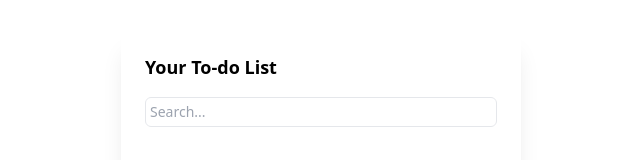
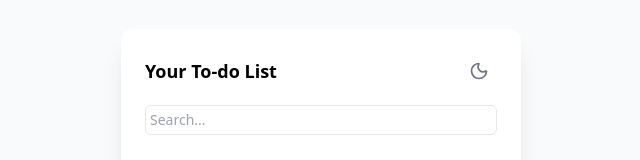
Before and after one commit to praiseee/Challenge1, a React (Vite) app: page /todo in a window 1280 px wide. Shown: the part 121-281 px from the top of the page, without its empty margins (319-959 px from the left). Built offline with nearby package versions, Linux system fonts and the light colour scheme.

Commit message:
Checkmark and Light/Dark mode added

```diff
--- a/package.json
+++ b/package.json
@@ -19,8 +19,11 @@
     "clsx": "^2.1.1",
     "framer-motion": "^12.23.21",
     "lucide-react": "^0.544.0",
+    "next-themes": "^0.4.6",
     "react": "^19.1.1",
+    "react-checkmark": "^2.1.1",
     "react-dom": "^19.1.1",
+    "react-icons": "^5.5.0",
     "react-router-dom": "^7.9.3",
     "tailwind-merge": "^3.3.1",
     "tw-animate-css": "^1.4.0",
--- /dev/null
+++ b/src/components/TodoComp/ModeToggle.tsx
@@ -0,0 +1,26 @@
+import { Sun, Moon } from "lucide-react"
+import { useTheme } from "./ThemeProvider"
+
+export function ModeToggle() {
+  const { theme, setTheme } = useTheme()
+
+  const handleClick = () => {
+    setTheme(theme === "dark" ? "light" : "dark")
+  }
+
+  return (
+    <button
+      onClick={handleClick}
+      className="p-2 rounded-full transition-colors hover:bg-gray-200 dark:hover:bg-gray-700"
+      aria-label="Toggle theme">
+
+      {theme === "dark" ? (
+        <Sun className="w-5 h-5 text-orange-400"/>
+      ) : (
+        <Moon className="w-5 h-5 text-gray-500"/>
+      )}
+    </button>
+  )
+}
+
+export default ModeToggle;
--- /dev/null
+++ b/src/components/TodoComp/ThemeProvider.tsx
@@ -0,0 +1,73 @@
+import { createContext, useContext, useEffect, useState } from "react"
+
+type Theme = "dark" | "light" | "system"
+
+type ThemeProviderProps = {
+  children: React.ReactNode
+  defaultTheme?: Theme
+  storageKey?: string
+}
+
+type ThemeProviderState = {
+  theme: Theme
+  setTheme: (theme: Theme) => void
+}
+
+const initialState: ThemeProviderState = {
+  theme: "system",
+  setTheme: () => null,
+}
+
+const ThemeProviderContext = createContext<ThemeProviderState>(initialState)
+
+export function ThemeProvider({
+  children,
+  defaultTheme = "system",
+  storageKey = "vite-ui-theme",
+  ...props
+}: ThemeProviderProps) {
+  const [theme, setTheme] = useState<Theme>(
+    () => (localStorage.getItem(storageKey) as Theme) || defaultTheme
+  )
+
+  useEffect(() => {
+    const root = window.document.documentElement
+
+    root.classList.remove("light", "dark")
+
+    if (theme === "system") {
+      const systemTheme = window.matchMedia("(prefers-color-scheme: dark)")
+        .matches
+        ? "dark"
+        : "light"
+
+      root.classList.add(systemTheme)
+      return
+    }
+
+    root.classList.add(theme)
+  }, [theme])
+
+  const value = {
+    theme,
+    setTheme: (theme: Theme) => {
+      localStorage.setItem(storageKey, theme)
+      setTheme(theme)
+    },
+  }
+
+  return (
+    <ThemeProviderContext.Provider {...props} value={value}>
+      {children}
+    </ThemeProviderContext.Provider>
+  )
+}
+
+export const useTheme = () => {
+  const context = useContext(ThemeProviderContext)
+
+  if (context === undefined)
+    throw new Error("useTheme must be used within a ThemeProvider")
+
+  return context
+}
--- a/src/components/TodoComp/TodoItem.tsx
+++ b/src/components/TodoComp/TodoItem.tsx
@@ -2,6 +2,8 @@ import React from "react";
 import type { RefObject } from "react";
 import { useSortable } from "@dnd-kit/sortable";
 import { CSS } from "@dnd-kit/utilities";
+import { FiCheck } from "react-icons/fi";
+import { Trash } from "lucide-react"
 
 interface TodoItemProps {
   id: number;
@@ -48,12 +50,16 @@ const TodoItem: React.FC<TodoItemProps> = ({
             <div className="w-5 h-0.25 bg-gray-400 mb-1 rounded-sm"></div>
         </div>
 
-        {/* Done Circle */}
+        {/* Done */}
         <div
-            onClick={() => toggleDone(id)}
-            className={`w-5 h-5 rounded-full border border-gray-500 flex items-center justify-center cursor-pointer transition-colors shrink-0 ${
+          onClick={() => toggleDone(id)}
+          className={`w-5 h-5 rounded-full border border-gray-500 flex items-center justify-center cursor-pointer transition-colors shrink-0 ${
             done ? "bg-blue-500 border-blue-500" : "bg-transparent"}`}>
 
+          {/* Tick */}
+          <FiCheck
+            className={`text-white transition-transform duration-300 ease-out ${
+              done ? "scale-90 opacity-100" : "scale-0 opacity-0"}`}/>
         </div>
 
         {/* Text Input */}
@@ -72,7 +78,7 @@ const TodoItem: React.FC<TodoItemProps> = ({
         <div
             onClick={() => handleDelete(id)}
             className="text-sm px-3 py-1 rounded-3xl flex items-center justify-center border border-gray-300 flex-shrink-0 cursor-pointer hover:bg-gray-100 transition">
-            Delete
+            <Trash className="w-4 h-4 text-red-400"/>
         </div>
 
     </div>
--- a/src/pages/TodoPage.tsx
+++ b/src/pages/TodoPage.tsx
@@ -2,6 +2,8 @@ import { useState, useEffect, useRef } from "react";
 import useTodoStore from "../store/todoStore";
 import AddBtn from "../components/TodoComp/AddBtn";
 import TodoItem from "../components/TodoComp/TodoItem";
+import ModeToggle from "../components/TodoComp/ModeToggle";
+import { ThemeProvider } from "../components/TodoComp/ThemeProvider";
 
 import {DndContext,closestCenter,PointerSensor,useSensor,useSensors,} from "@dnd-kit/core";
 import {arrayMove,SortableContext,verticalListSortingStrategy,} from "@dnd-kit/sortable";
@@ -67,9 +69,18 @@ function TodoPage() {
   );
 
   return (
-    <div className="fixed inset-0 flex items-center justify-center">
-      <div className="relative bg-white rounded-xl shadow-xl max-w-[400px] h-[500px] w-full overflow-auto p-6 flex flex-col">
-        <h2 className="text-lg font-semibold mb-4">Your To-do List</h2>
+
+    // ThemeProvider so ModeToggle works
+    <ThemeProvider defaultTheme="light" storageKey="vite-ui-theme">
+      <div className="fixed inset-0 flex items-center justify-center transition-colors duration-300 bg-gray-50 dark:bg-gray-900">
+        <div className="relative bg-white dark:bg-gray-800 dark:text-gray-100 rounded-xl shadow-xl max-w-[400px] h-[500px] w-full
+        overflow-auto p-6 flex flex-col transition-colors duration-300">
+
+          <div className="flex items-center justify-between mb-4">
+            <h2 className="text-lg font-semibold">Your To-do List</h2>
+
+            <ModeToggle />
+          </div>
 
           {/*Search*/}
           <input
@@ -77,7 +88,9 @@ function TodoPage() {
             placeholder="Search..."
             value={searchItem}
             onChange={(e) => setSearchItem(e.target.value)}
-          className="mb-4 p-1 text-sm border rounded-md w-full focus:outline-none focus:ring-1 focus:ring-blue-300"/>
+            className="mb-4 p-1 text-sm border rounded-md w-full
+            focus:outline-none focus:ring-1 focus:ring-blue-300 dark:bg-gray-700
+            dark:border-gray-600 dark:placeholder-gray-300 dark:focus:ring-blue-500 transition-colors duration-300"/>
 
           <DndContext
             sensors={sensors}
@@ -101,9 +114,9 @@ function TodoPage() {
                     handleKeyDown={handleKeyDown}
                     toggleDone={toggleDone}
                     handleDelete={handleDelete}/>
+
                 ))}
               </div>
-
             </SortableContext>
           </DndContext>
 
@@ -112,6 +125,7 @@ function TodoPage() {
           </div>
         </div>
       </div>
+    </ThemeProvider>
   );
 }
 
```
Also changed, not shown: 1 other file (tests, documents, lock files or other folders). Lines whose indentation alone changed are shown as unchanged.
